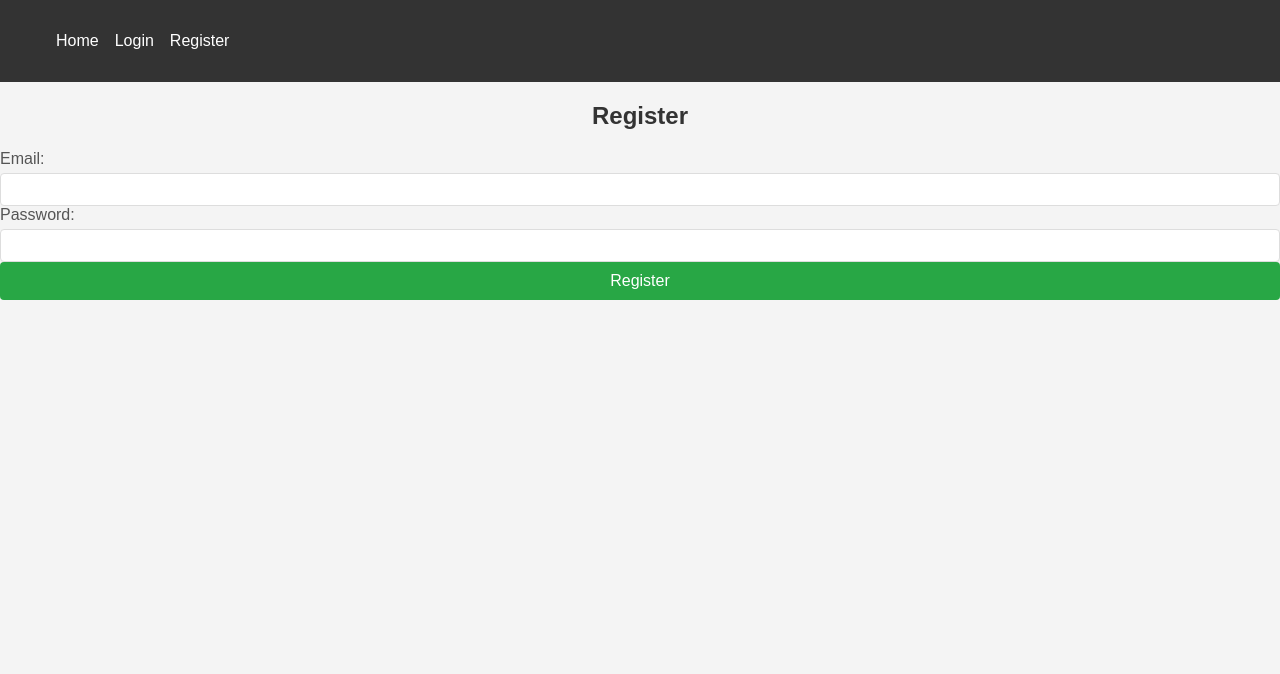
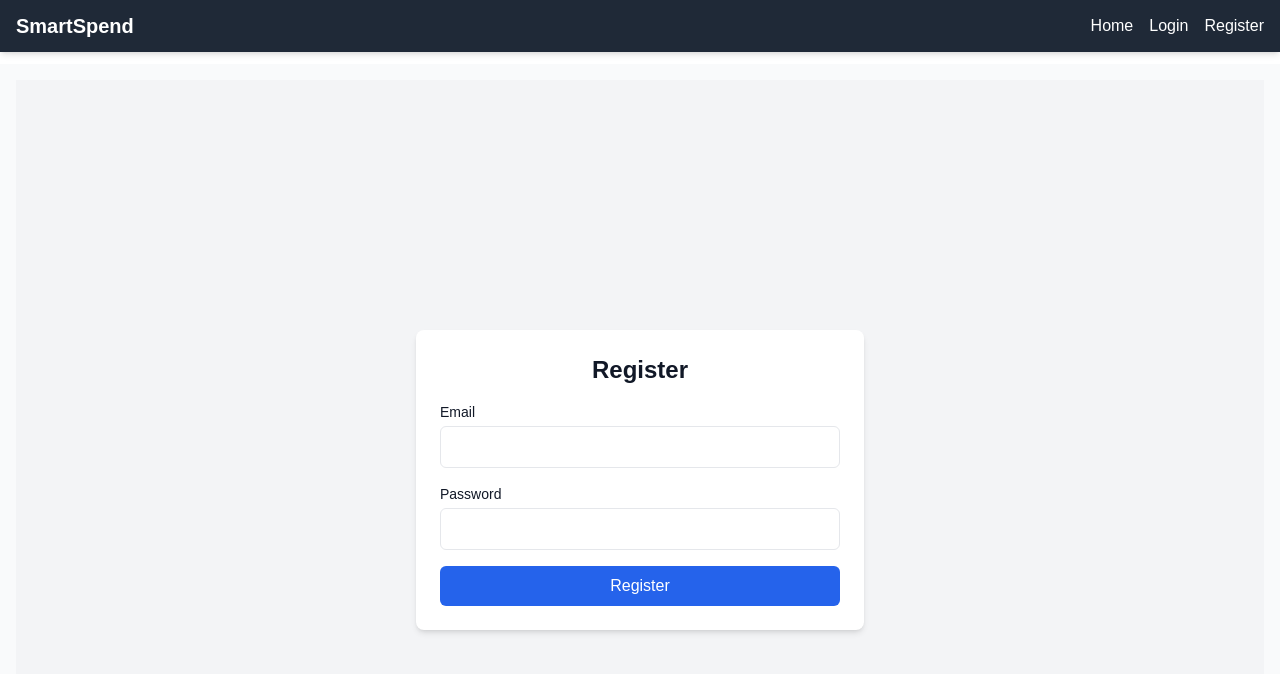
Before and after one commit to Muddassir-04/smartspend, a React (Vite) app in the folder client/: page /register in a window 1280 px wide. Shown: the top 674 px of the page. Built offline with nearby package versions, Linux system fonts and the light colour scheme.

Commit message:
Resolved navbar background issue and completed styling

```diff
--- /dev/null
+++ b/client/postcss.config.cjs
@@ -0,0 +1,6 @@
+module.exports = {
+       plugins: {
+         tailwindcss: {},
+         autoprefixer: {},
+       },
+     }
--- a/client/src/App.jsx
+++ b/client/src/App.jsx
@@ -1,19 +1,35 @@
 import { BrowserRouter as Router, Routes, Route } from 'react-router-dom';
 import Navbar from './components/Navbar';
+import Login from './pages/Login';
 import Register from './pages/Register';
-     import Login from './pages/Login';
 import Dashboard from './pages/Dashboard';
+import ProtectedRoute from './components/ProtectedRoute';
 
 function App() {
   return (
-         <Router>
-           <div>
+    <Router future={{ v7_startTransition: true }}>
       <Navbar />
+      <div className="container mx-auto p-4 mt-16 bg-gray-50">
         <Routes>
+          <Route
+            path="/"
+            element={
+              <div className="text-center">
+                <h1 className="text-3xl font-bold mb-4 text-gray-900">SmartSpend Home</h1>
+                <p className="text-gray-900">Welcome to SmartSpend! Please login or register.</p>
+              </div>
+            }
+          />
+          <Route path="/login" element={<Login />} />
           <Route path="/register" element={<Register />} />
-               <Route path="/login" element={<Login />} />
-               <Route path="/dashboard" element={<Dashboard />} />
-               <Route path="/" element={<h1>SmartSpend Home</h1>} />
+          <Route
+            path="/dashboard"
+            element={
+              <ProtectedRoute>
+                <Dashboard />
+              </ProtectedRoute>
+            }
+          />
         </Routes>
       </div>
     </Router>
--- a/client/src/components/Navbar.jsx
+++ b/client/src/components/Navbar.jsx
@@ -1,42 +1,50 @@
 import { useState, useEffect } from 'react';
 import { Link, useNavigate, useLocation } from 'react-router-dom';
 
-const Navbar = () => {
-  const [isAuthenticated, setIsAuthenticated] = useState(false);
+function Navbar() {
+  const [token, setToken] = useState(localStorage.getItem('token'));
   const navigate = useNavigate();
   const location = useLocation();
 
   useEffect(() => {
-    const token = localStorage.getItem('token');
-    console.log('Navbar: Token found:', token);
-    setIsAuthenticated(!!token);
-  }, [location]); // Re-run on route changes
+    const currentToken = localStorage.getItem('token');
+    setToken(currentToken);
+    console.log(`Navbar: Token found: ${currentToken ? 'Present' : 'Null'}`);
+  }, [location.pathname]);
 
   const handleLogout = () => {
     console.log('Navbar: Logging out');
     localStorage.removeItem('token');
-    setIsAuthenticated(false);
+    setToken(null);
     navigate('/login');
   };
 
   return (
-    <nav style={{ background: '#333', padding: '1rem', color: 'white' }}>
-      <ul style={{ listStyle: 'none', display: 'flex', gap: '1rem' }}>
-        <li><Link to="/" style={{ color: 'white', textDecoration: 'none' }}>Home</Link></li>
-        {isAuthenticated ? (
+    <nav className="bg-gray-800 text-white fixed w-full top-0 z-10 shadow-md">
+      <div className="mx-auto px-4 py-3 flex justify-between items-center">
+        <Link to="/" className="text-xl font-bold">SmartSpend</Link>
+        <div className="space-x-4">
+          <Link to="/" className="hover:text-blue-300">Home</Link>
+          {token ? (
             <>
-            <li><Link to="/dashboard" style={{ color: 'white', textDecoration: 'none' }}>Dashboard</Link></li>
-            <li><button onClick={handleLogout} style={{ color: 'white', background: 'none', border: 'none', cursor: 'pointer' }}>Logout</button></li>
+              <Link to="/dashboard" className="hover:text-blue-300">Dashboard</Link>
+              <button
+                onClick={handleLogout}
+                className="hover:text-blue-300 focus:outline-none"
+              >
+                Logout
+              </button>
             </>
           ) : (
             <>
-            <li><Link to="/login" style={{ color: 'white', textDecoration: 'none' }}>Login</Link></li>
-            <li><Link to="/register" style={{ color: 'white', textDecoration: 'none' }}>Register</Link></li>
+              <Link to="/login" className="hover:text-blue-300">Login</Link>
+              <Link to="/register" className="hover:text-blue-300">Register</Link>
             </>
           )}
-      </ul>
+        </div>
+      </div>
     </nav>
   );
-};
+}
 
 export default Navbar;
--- /dev/null
+++ b/client/src/components/ProtectedRoute.jsx
@@ -0,0 +1,9 @@
+import { Navigate } from 'react-router-dom';
+
+     const ProtectedRoute = ({ children }) => {
+       const token = localStorage.getItem('token');
+       console.log('ProtectedRoute: Token found:', token ? 'Present' : 'Null');
+       return token ? children : <Navigate to="/login" replace />;
+     };
+
+     export default ProtectedRoute;
--- a/client/src/index.css
+++ b/client/src/index.css
@@ -1,72 +1,24 @@
+@tailwind base;
+@tailwind components;
+@tailwind utilities;
+
 body {
   font-family: Arial, sans-serif;
-  background-color: #f4f4f4;
+  background-color: transparent;
   margin: 0;
   padding: 0;
 }
 
-.container {
-  max-width: 400px;
-  margin: 50px auto;
-  padding: 20px;
-  background: white;
-  border-radius: 5px;
-  box-shadow: 0 0 10px rgba(0, 0, 0, 0.1);
+/* Custom styles for navbar as a fallback */
+nav {
+  background-color: #1F2937 !important;
+  color: white !important;
 }
 
-h2 {
-  text-align: center;
-  color: #333;
+nav a, nav button {
+  color: white !important;
 }
 
-.form-group {
-  margin-bottom: 15px;
+nav a:hover, nav button:hover {
+  color: #93C5FD !important;
 }
-
-label {
-  display: block;
-  margin-bottom: 5px;
-  color: #555;
-}
-
-input {
-  width: 100%;
-  padding: 8px;
-  border: 1px solid #ddd;
-  border-radius: 4px;
-  box-sizing: border-box;
-}
-
-button {
-  width: 100%;
-  padding: 10px;
-  background-color: #28a745;
-  border: none;
-  border-radius: 4px;
-  color: white;
-  font-size: 16px;
-  cursor: pointer;
-}
-
-button:hover {
-  background-color: #218838;
-}
-
-.error {
-  color: red;
-  text-align: center;
-  margin-bottom: 10px;
-}
-
-p {
-  text-align: center;
-}
-
-a {
-  color: #007bff;
-  text-decoration: none;
-}
-
-a:hover {
-  text-decoration: underline;
-}
--- a/client/src/pages/Login.jsx
+++ b/client/src/pages/Login.jsx
@@ -1,56 +1,67 @@
 import { useState } from 'react';
+   import { useNavigate } from 'react-router-dom';
    import axios from 'axios';
-     import { useNavigate } from 'react-router-dom';
 
-     const Login = () => {
+   function Login() {
      const [email, setEmail] = useState('');
      const [password, setPassword] = useState('');
-       const [message, setMessage] = useState('');
+     const [error, setError] = useState('');
      const navigate = useNavigate();
 
      const handleSubmit = async (e) => {
        e.preventDefault();
-         const payload = { email, password };
-         console.log('Submitting:', payload);
        try {
-           const response = await axios.post('http://localhost:5000/api/login', payload);
-           console.log('API Response:', response.data);
-           setMessage(response.data.message);
-           localStorage.setItem('token', response.data.token); // Store JWT
-           navigate('/dashboard'); // Redirect to dashboard
-         } catch (error) {
-           console.error('Login error:', error.response?.data);
-           setMessage(error.response?.data.message || 'Login failed');
+         const response = await axios.post('http://localhost:5000/api/login', { email, password });
+         localStorage.setItem('token', response.data.token);
+         navigate('/dashboard');
+       } catch (err) {
+         setError('Login failed');
+         console.error(err);
        }
      };
 
      return (
-         <div>
-           <h2>Login</h2>
+       <div className="flex items-center justify-center min-h-screen bg-gray-100">
+         <div className="w-full max-w-md bg-white p-6 rounded-lg shadow-md">
+           <h2 className="text-2xl font-bold mb-4 text-center text-gray-900">Login</h2>
+           {error && <p className="text-red-500 mb-4 text-center">{error}</p>}
            <form onSubmit={handleSubmit}>
-             <div>
-               <label>Email:</label>
+             <div className="mb-4">
+               <label htmlFor="email" className="block text-sm font-medium text-gray-900">
+                 Email
+               </label>
                <input
                  type="email"
+                 id="email"
                  value={email}
                  onChange={(e) => setEmail(e.target.value)}
+                 className="mt-1 p-2 w-full border rounded-md focus:outline-none focus:ring-2 focus:ring-blue-500"
                  required
                />
              </div>
-             <div>
-               <label>Password:</label>
+             <div className="mb-4">
+               <label htmlFor="password" className="block text-sm font-medium text-gray-900">
+                 Password
+               </label>
                <input
                  type="password"
+                 id="password"
                  value={password}
                  onChange={(e) => setPassword(e.target.value)}
+                 className="mt-1 p-2 w-full border rounded-md focus:outline-none focus:ring-2 focus:ring-blue-500"
                  required
                />
              </div>
-             <button type="submit">Login</button>
+             <button
+               type="submit"
+               className="w-full bg-blue-600 text-white py-2 rounded-md hover:bg-blue-700 focus:outline-none focus:ring-2 focus:ring-blue-500"
+             >
+               Login
+             </button>
            </form>
-           {message && <p>{message}</p>}
+         </div>
        </div>
      );
-     };
+   }
 
    export default Login;
--- a/client/src/pages/Register.jsx
+++ b/client/src/pages/Register.jsx
@@ -1,56 +1,66 @@
 import { useState } from 'react';
+   import { useNavigate } from 'react-router-dom';
    import axios from 'axios';
-     import { useNavigate } from 'react-router-dom';
 
-     const Register = () => {
+   function Register() {
      const [email, setEmail] = useState('');
      const [password, setPassword] = useState('');
-       const [message, setMessage] = useState('');
+     const [error, setError] = useState('');
      const navigate = useNavigate();
 
      const handleSubmit = async (e) => {
        e.preventDefault();
-         const payload = { email, password };
-         console.log('Submitting:', payload);
        try {
-           const response = await axios.post('http://localhost:5000/api/register', payload);
-           console.log('API Response:', response.data);
-           setMessage(response.data.message);
-           localStorage.setItem('token', response.data.token); // Store JWT
-           navigate('/dashboard'); // Redirect to dashboard
-         } catch (error) {
-           console.error('Register error:', error.response?.data);
-           setMessage(error.response?.data.message || 'Registration failed');
+         await axios.post('http://localhost:5000/api/register', { email, password });
+         navigate('/login');
+       } catch (err) {
+         setError('Registration failed');
+         console.error(err);
        }
      };
 
      return (
-         <div>
-           <h2>Register</h2>
+       <div className="flex items-center justify-center min-h-screen bg-gray-100">
+         <div className="w-full max-w-md bg-white p-6 rounded-lg shadow-md">
+           <h2 className="text-2xl font-bold mb-4 text-center text-gray-900">Register</h2>
+           {error && <p className="text-red-500 mb-4 text-center">{error}</p>}
            <form onSubmit={handleSubmit}>
-             <div>
-               <label>Email:</label>
+             <div className="mb-4">
+               <label htmlFor="email" className="block text-sm font-medium text-gray-900">
+                 Email
+               </label>
                <input
                  type="email"
+                 id="email"
                  value={email}
                  onChange={(e) => setEmail(e.target.value)}
+                 className="mt-1 p-2 w-full border rounded-md focus:outline-none focus:ring-2 focus:ring-blue-500"
                  required
                />
              </div>
-             <div>
-               <label>Password:</label>
+             <div className="mb-4">
+               <label htmlFor="password" className="block text-sm font-medium text-gray-900">
+                 Password
+               </label>
                <input
                  type="password"
+                 id="password"
                  value={password}
                  onChange={(e) => setPassword(e.target.value)}
+                 className="mt-1 p-2 w-full border rounded-md focus:outline-none focus:ring-2 focus:ring-blue-500"
                  required
                />
              </div>
-             <button type="submit">Register</button>
+             <button
+               type="submit"
+               className="w-full bg-blue-600 text-white py-2 rounded-md hover:bg-blue-700 focus:outline-none focus:ring-2 focus:ring-blue-500"
+             >
+               Register
+             </button>
            </form>
-           {message && <p>{message}</p>}
+         </div>
        </div>
      );
-     };
+   }
 
    export default Register;
--- /dev/null
+++ b/client/tailwind.config.cjs
@@ -0,0 +1,11 @@
+/** @type {import('tailwindcss').Config} */
+     module.exports = {
+       content: [
+         "./index.html",
+         "./src/**/*.{js,ts,jsx,tsx}",
+       ],
+       theme: {
+         extend: {},
+       },
+       plugins: [],
+     }
```
Also changed, not shown: client/package.json (+5 -2 lines), client/src/pages/dashboard.jsx (+15 -19 lines), 1 other file (tests, documents, lock files or other folders). Lines whose indentation alone changed are shown as unchanged.
